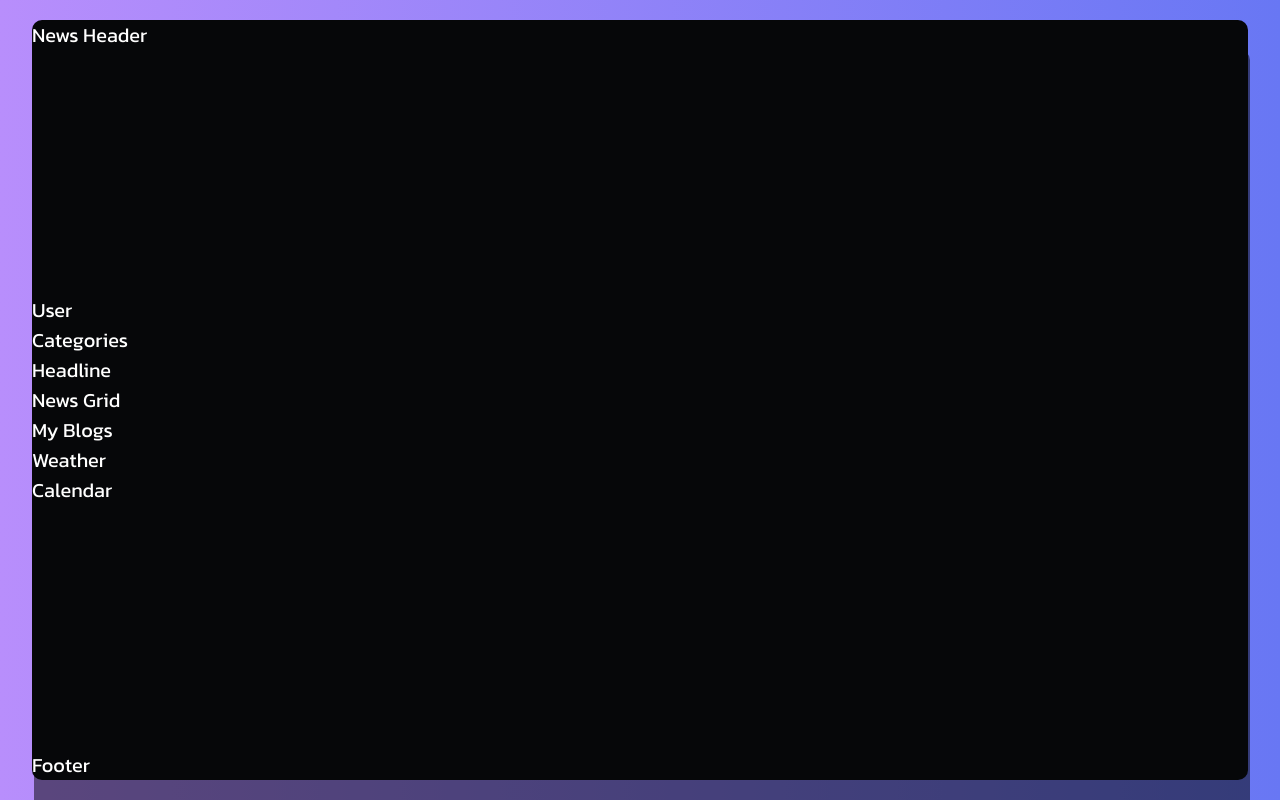
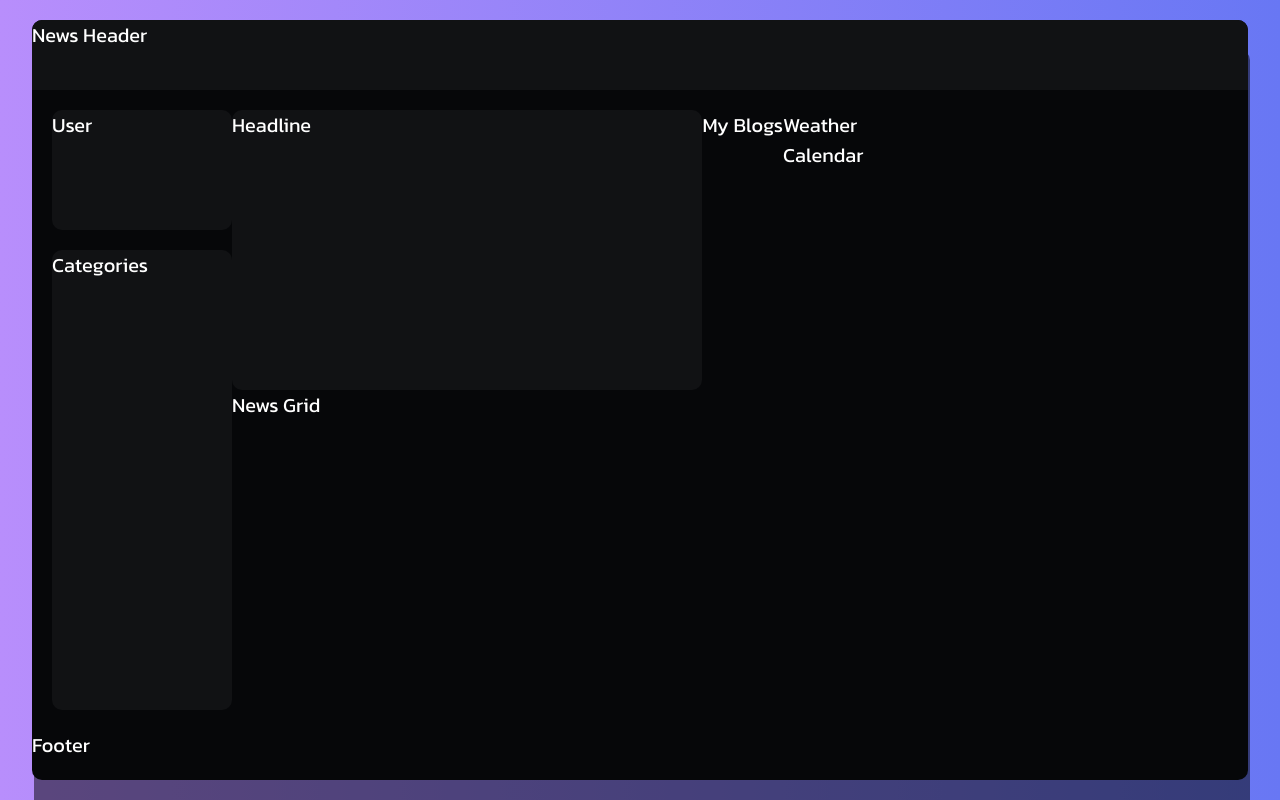
Before and after one commit to Aakarshk25/News-and-BlogsApp, a React (Vite) app in the folder news-blogs-app/: page / in a window 1280 px wide. Built offline with nearby package versions, Linux system fonts and the light colour scheme.

Commit message:
CSS Included

```diff
--- a/news-blogs-app/src/Components/News.css
+++ b/news-blogs-app/src/Components/News.css
@@ -8,3 +8,53 @@
     justify-content: space-between;
     row-gap: 2rem;
 }
+
+.news-header{
+    width: 100%;
+    min-height: 7rem;
+    background-color: #111214;
+    border-radius: 1rem 1rem 0 0;
+}
+
+.news-content{
+    display: flex;
+    columns: 2rem;
+    height: calc(100% - 16rem);
+    padding: 0 2rem;
+}
+.navbar{
+    width: 18rem;
+    height: 100%;
+    display: flex;
+    flex-direction: column;
+    row-gap: 2rem;
+}
+.user{
+    width: 100%;
+    height: 20%;
+    background-color: #111214;
+    border-radius: 1rem;
+}
+.categories{
+    width: 100%;
+    height: calc(80% - 2rem);
+    background-color: #111214;
+    border-radius: 1rem;
+}
+.news-section{
+    width: clamp(30rem, 43cqi, 40%);
+    height: 100%;
+    border-radius: 1rem;
+}
+.headline {
+    width: 100%;
+    height: calc(50% - 2rem);
+    background-color: #111214;
+    border-radius: 1rem;
+}
+.news-footer{
+    width: 100%;
+    min-height: 5rem;
+    background-color: 111214;
+    border-radius: 0 0 1rem 1rem;
+}
--- a/news-blogs-app/src/Components/News.jsx
+++ b/news-blogs-app/src/Components/News.jsx
@@ -15,8 +15,11 @@
           <div className="news-grid">News Grid</div>
         </div>
         <div className="my-blogs">My Blogs</div>
+        <div className="weather-calendar">
         <Weather />
         <Calendar />
+        </div>
+
       </div>
       <footer className="news-footer">Footer</footer>
       </div>
```
